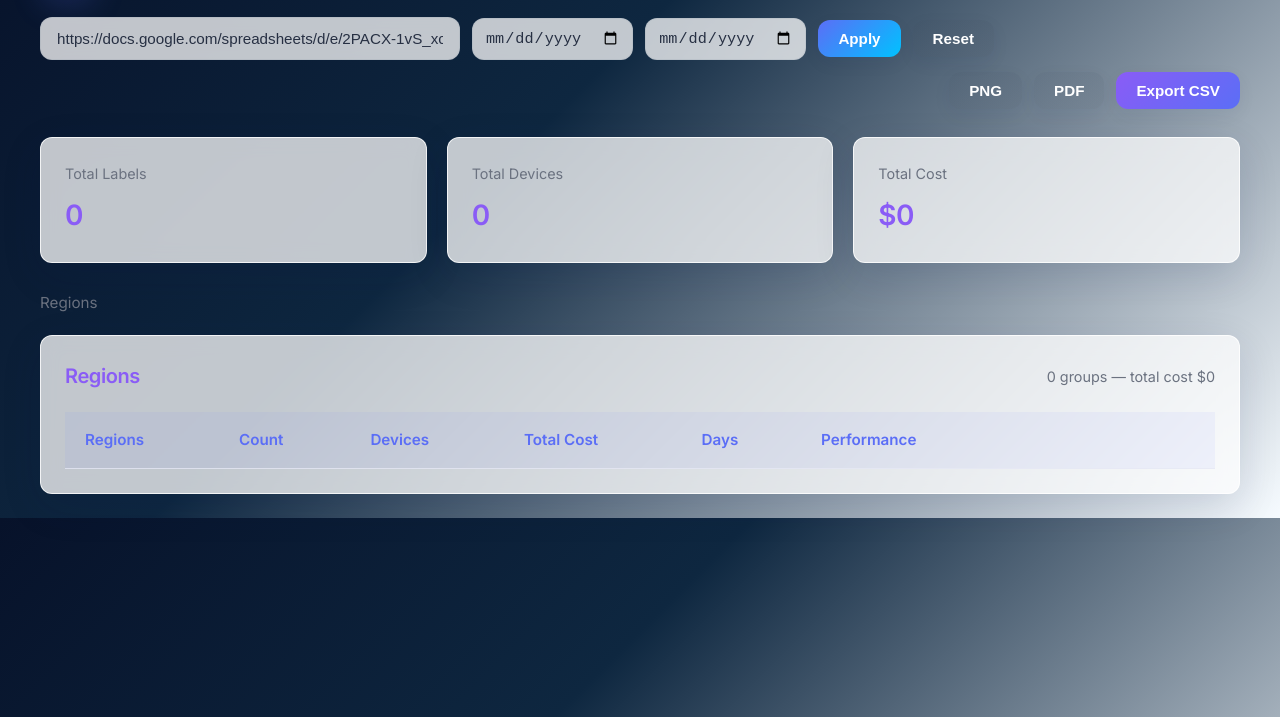
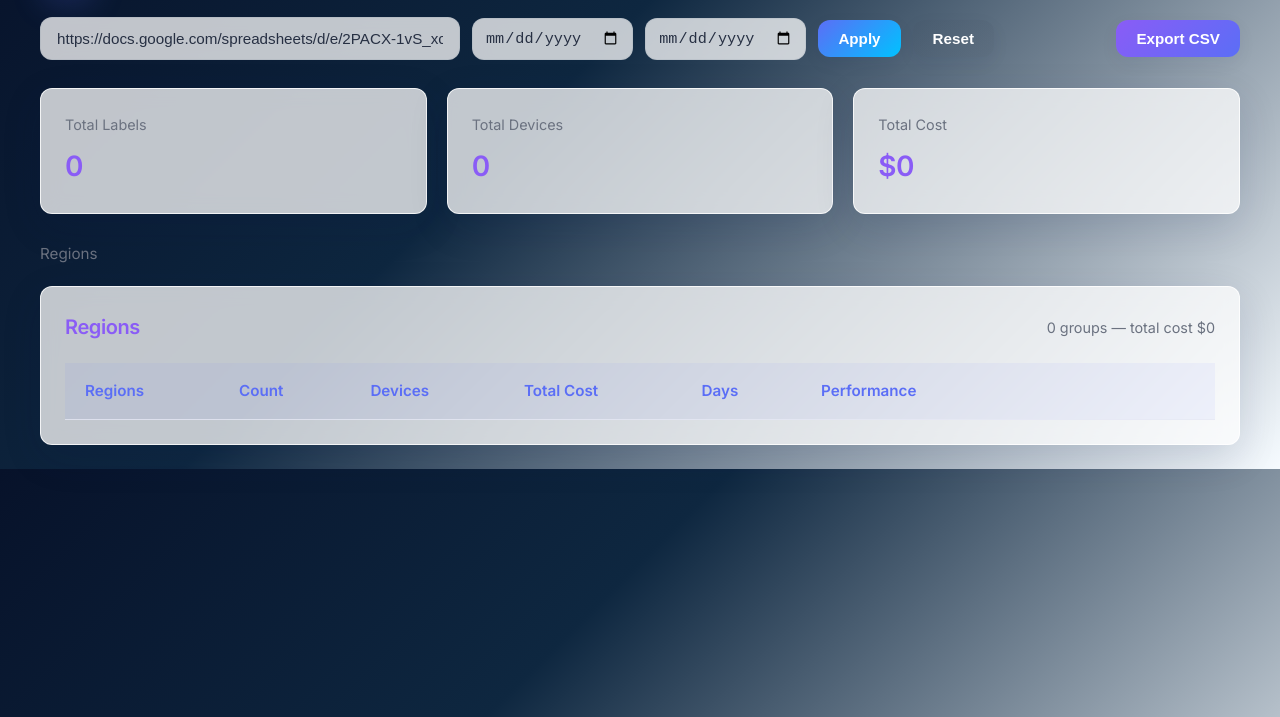
Before and after one commit to Anooshashraf/RMA, a plain HTML site: page index.html in a window 1280 px wide. Shown: the part 83-800 px from the top of the page. Drawn offline with nearby package versions, Linux system fonts and the light colour scheme; no server answers.

Commit message:
Update index.html

```diff
--- a/index.html
+++ b/index.html
@@ -84,8 +84,8 @@
         <button id="apply-filters" class="btn btn-primary">Apply</button>
         <button id="reset-filters" class="btn">Reset</button>
         <div class="exports">
-          <button id="downloadPNG" class="btn">PNG</button>
-          <button id="downloadPDF" class="btn">PDF</button>
+          <!-- <button id="downloadPNG" class="btn">PNG</button>
+          <button id="downloadPDF" class="btn">PDF</button> -->
           <button id="downloadCSV" class="btn btn-success">Export CSV</button>
         </div>
       </div>
```
